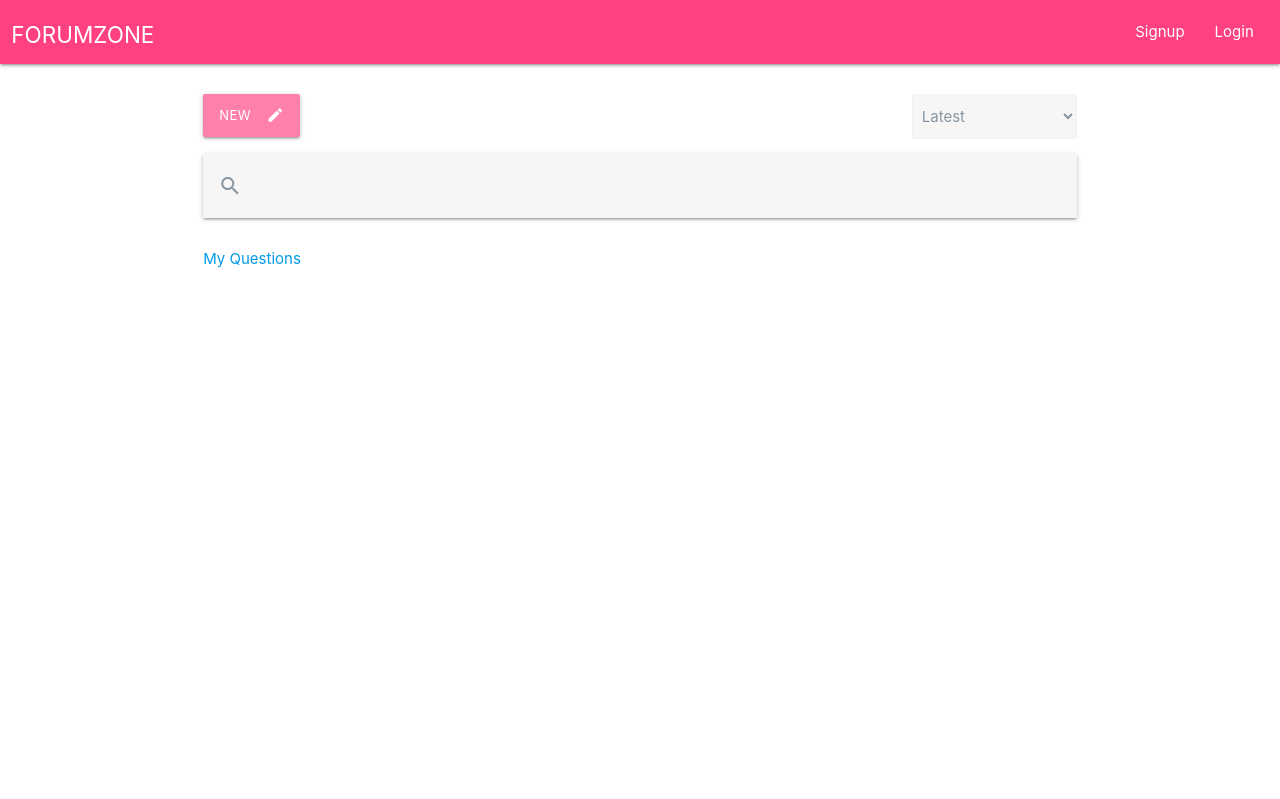
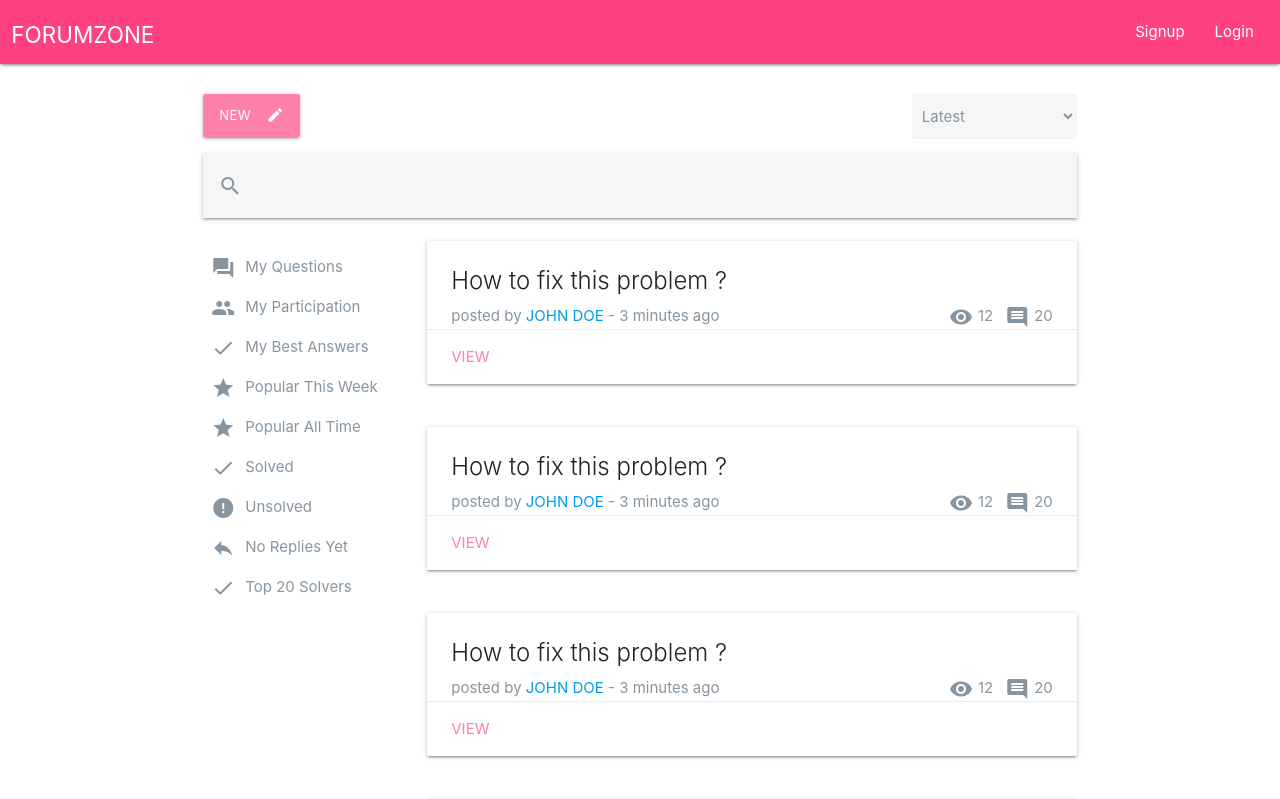
Before and after one commit to faustaleonardo/forumzone-dev, a React (Create React App) app in the folder client/: page / in a window 1280 px wide. Shown: the top 799 px of the page. Built offline with nearby package versions, Linux system fonts and the light colour scheme; no server answers.

Commit message:
added landing page

```diff
--- a/client/src/App.css
+++ b/client/src/App.css
@@ -1,4 +1,5 @@
 :root {
+  --secondary-pink-color: #ff80ab;
   --bg-grey-color: #f6f6f6;
   --text-grey-color: #8795a1;
 }
@@ -11,8 +12,16 @@
   margin-top: 2rem;
 }
 
+.mr-12 {
+  margin-right: 12px;
+}
+
 .mt-1 {
   margin-top: 1rem;
+}
+
+.pl-5 {
+  padding-left: 5px;
 }
 
 .text-grey-color {
@@ -21,6 +30,14 @@
 
 .bg-grey-color {
   background-color: var(--bg-grey-color) !important;
+}
+
+.vert-align-mid {
+  vertical-align: middle;
+}
+
+#link-to-question {
+  color: var(--secondary-pink-color);
 }
 
 .app-name {
@@ -38,3 +55,25 @@
   display: inline-block;
   width: auto;
 }
+
+.side-link {
+  display: block;
+  color: var(--text-grey-color);
+  padding: 8px;
+  transition: 0.3s;
+}
+
+.side-link:hover {
+  background-color: var(--bg-grey-color);
+  color: var(--secondary-pink-color);
+}
+
+.side-link-content {
+  display: inline-block;
+  padding-left: 10px;
+}
+
+.side-content {
+  display: inline-block;
+  vertical-align: top;
+}
--- a/client/src/components/Landing.js
+++ b/client/src/components/Landing.js
@@ -1,5 +1,8 @@
 /* eslint-disable jsx-a11y/anchor-is-valid */
 import React, { Component } from 'react';
+import Searchbar from './Searchbar';
+import Sidebar from './Sidebar';
+import QuestionCard from './QuestionCard';
 
 class Landing extends Component {
   render() {
@@ -27,35 +30,34 @@ class Landing extends Component {
           </select>
         </div>
         <div className="col s12 mt-1">
-          <nav className="grey lighten-3">
-            <div className="nav-wrapper">
-              <form>
-                <div className="input-field">
-                  <input
-                    id="search"
-                    className="bg-grey-color"
-                    type="search"
-                    required
-                  />
-                  <label className="label-icon" for="search">
-                    <i className="material-icons">
-                      <span className="text-grey-color">search</span>
-                    </i>
-                  </label>
-                  <i className="material-icons">close</i>
-                </div>
-              </form>
-            </div>
-          </nav>
+          <Searchbar />
         </div>
         <div className="col s3 mt-1">
-          <ul>
-            <li>
-              <a href="/myquestions">My Questions</a>
+          <Sidebar />
+        </div>
+        <div className="col s9 mt-1">
+          <QuestionCard />
+          <QuestionCard />
+          <QuestionCard />
+          <QuestionCard />
+          <QuestionCard />
+        </div>
+        <div className="col offset-s3 s9 mt-1">
+          <ul className="pagination center">
+            <li className="disabled">
+              <a href="/">
+                <i className="material-icons">chevron_left</i>
+                <div className="side-content">Previous</div>
+              </a>
+            </li>
+            <li className="waves-effect">
+              <a href="/">
+                <div className="side-content">Next</div>
+                <i className="material-icons">chevron_right</i>
+              </a>
             </li>
           </ul>
         </div>
-        <div className="col s9 mt-1"></div>
       </div>
     );
   }
--- /dev/null
+++ b/client/src/components/QuestionCard.js
@@ -0,0 +1,35 @@
+import React from 'react';
+
+const questionCard = () => {
+  return (
+    <div class="row">
+      <div class="col s12">
+        <div class="card">
+          <div class="card-content">
+            <span class="card-title">How to fix this problem ?</span>
+            <p className="text-grey-color left">
+              posted by{' '}
+              <a href="/" className="text-uppercase">
+                John Doe
+              </a>{' '}
+              - 3 minutes ago
+            </p>
+            <div className="text-grey-color right">
+              <i className="material-icons">remove_red_eye</i>
+              <div className="side-content pl-5 mr-12">12</div>
+              <i className="material-icons">comment</i>
+              <div className="side-content pl-5">20</div>
+            </div>
+          </div>
+          <div class="card-action">
+            <a href="/" id="link-to-question">
+              View
+            </a>
+          </div>
+        </div>
+      </div>
+    </div>
+  );
+};
+
+export default questionCard;
--- /dev/null
+++ b/client/src/components/Searchbar.js
@@ -0,0 +1,28 @@
+import React from 'react';
+
+const Searchbar = () => {
+  return (
+    <nav className="grey lighten-3">
+      <div className="nav-wrapper">
+        <form>
+          <div className="input-field">
+            <input
+              id="search"
+              className="bg-grey-color"
+              type="search"
+              required
+            />
+            <label className="label-icon" for="search">
+              <i className="material-icons">
+                <span className="text-grey-color">search</span>
+              </i>
+            </label>
+            <i className="material-icons">close</i>
+          </div>
+        </form>
+      </div>
+    </nav>
+  );
+};
+
+export default Searchbar;
--- /dev/null
+++ b/client/src/components/Sidebar.js
@@ -0,0 +1,64 @@
+import React from 'react';
+
+const Sidebar = () => {
+  return (
+    <ul>
+      <li>
+        <a href="/" className="side-link">
+          <i className="material-icons vert-align-mid">question_answer</i>
+          <div className="side-link-content">My Questions</div>
+        </a>
+      </li>
+      <li>
+        <a href="/" className="side-link">
+          <i className="material-icons vert-align-mid">people</i>
+          <div className="side-link-content">My Participation</div>
+        </a>
+      </li>
+      <li>
+        <a href="/" className="side-link">
+          <i className="material-icons vert-align-mid">check</i>
+          <div className="side-link-content">My Best Answers</div>
+        </a>
+      </li>
+      <li>
+        <a href="/" className="side-link">
+          <i className="material-icons vert-align-mid">star</i>
+          <div className="side-link-content">Popular This Week</div>
+        </a>
+      </li>
+      <li>
+        <a href="/" className="side-link">
+          <i className="material-icons vert-align-mid">star</i>
+          <div className="side-link-content">Popular All Time</div>
+        </a>
+      </li>
+      <li>
+        <a href="/" className="side-link">
+          <i className="material-icons vert-align-mid">check</i>
+          <div className="side-link-content">Solved</div>
+        </a>
+      </li>
+      <li>
+        <a href="/" className="side-link">
+          <i className="material-icons vert-align-mid">error</i>
+          <div className="side-link-content">Unsolved</div>
+        </a>
+      </li>
+      <li>
+        <a href="/" className="side-link">
+          <i className="material-icons vert-align-mid">reply</i>
+          <div className="side-link-content">No Replies Yet</div>
+        </a>
+      </li>
+      <li>
+        <a href="/" className="side-link">
+          <i className="material-icons vert-align-mid">check</i>
+          <div className="side-link-content">Top 20 Solvers</div>
+        </a>
+      </li>
+    </ul>
+  );
+};
+
+export default Sidebar;
```
